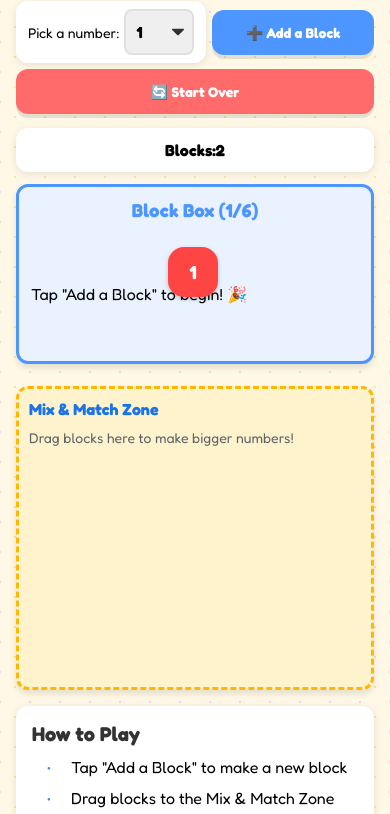
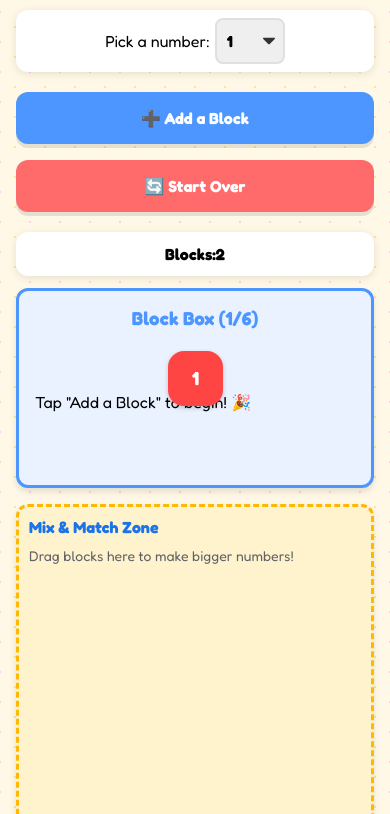
Before and after one commit to raghvns1987/CubeStackKidsGame, a plain HTML site: page index.html in a window 390 px wide. Shown: the part 48-862 px from the top of the page. Drawn offline with Linux system fonts and the light colour scheme.

Commit message:
Add files via upload

```diff
--- a/index.html
+++ b/index.html
@@ -216,26 +216,27 @@
         .game-container {
             display: flex;
             flex-direction: column;
-            gap: 20px;
+            gap: 16px;
             width: 100%;
             margin-top: 10px;
             position: relative;
-            min-height: 60vh;
+            min-height: 70vh;
         }
 
         .cube-area, .combining-area {
             position: relative;
             width: 100%;
-            min-height: 200px;
+            min-height: 220px;
             border-radius: 12px;
-            padding: 15px;
+            padding: 16px;
             box-shadow: 0 4px 6px rgba(0, 0, 0, 0.1);
         }
 
         .cube-area {
             border: 3px solid #4D96FF;
             background-color: #eaf2ff;
-            margin-bottom: 10px;
+            flex: 0 0 auto;
+            order: 1;
         }
 
         .cube-area h3 {
@@ -255,8 +256,9 @@
             border: 3px dashed #ffb703;
             background-color: #fff3cd;
             flex: 1;
-            min-height: 300px;
+            min-height: 280px;
             transition: border-color 0.2s ease, background-color 0.2s ease;
+            order: 2;
         }
 
         .combining-area.drag-over {
@@ -390,66 +392,108 @@
             20%, 40%, 60%, 80% { transform: translateX(2px); }
         }
 
-        /* Mobile-specific improvements */
+        /* Mobile-first vertical layout */
         @media (max-width: 767px) {
             .controls {
-                gap: 6px;
+                gap: 8px;
+                flex-direction: column;
+                align-items: stretch;
+            }
+
+            .controls > * {
+                width: 100%;
+                justify-content: center;
             }
 
             .add-button, .reset-button {
-                font-size: 14px;
-                padding: 14px 16px;
-                min-width: 100px;
+                font-size: 16px;
+                padding: 16px 20px;
+                min-width: 100%;
+                margin: 4px 0;
+            }
+
+            .value-selector {
+                justify-content: center;
+                margin-bottom: 8px;
             }
 
             .value-selector label {
-                font-size: 14px;
+                font-size: 16px;
             }
 
-            .cube-area, .combining-area {
-                min-height: 180px;
-                padding: 12px;
+            .counter {
+                margin-top: 8px;
+                order: 3;
+            }
+
+            .cube-area {
+                min-height: 200px;
+                padding: 16px;
+                order: 1;
+            }
+
+            .combining-area {
+                min-height: 320px;
+                padding: 16px;
+                order: 2;
             }
 
             .game-container {
-                gap: 12px;
+                gap: 16px;
+                min-height: 75vh;
             }
 
-            /* Larger touch targets on mobile */
+            /* Optimized cube sizes for mobile */
             .cube {
-                min-width: 50px;
-                min-height: 50px;
+                min-width: 55px;
+                min-height: 55px;
+            }
+
+            h1 {
+                font-size: clamp(26px, 7vw, 32px);
+                margin-bottom: 16px;
             }
         }
 
+        /* Tablet and desktop layout */
         @media (min-width: 768px) {
+            .controls {
+                flex-direction: row;
+                flex-wrap: nowrap;
+            }
+
+            .controls > * {
+                width: auto;
+            }
+
+            .counter {
+                flex: 0 0 auto;
+                margin-top: 0;
+                padding: 8px 15px;
+                order: 0;
+            }
+
+            h1 {
+                font-size: 32px;
+            }
+        }
+
+        /* Large desktop layout - horizontal */
+        @media (min-width: 1024px) {
             .game-container {
                 flex-direction: row;
                 min-height: 50vh;
             }
 
             .cube-area {
-                width: 200px;
-                min-height: 300px;
-                margin-bottom: 0;
+                width: 220px;
+                min-height: 400px;
+                order: 1;
             }
 
             .combining-area {
                 min-height: 400px;
-            }
-
-            .controls {
-                flex-wrap: nowrap;
-            }
-
-            .counter {
-                flex: 0 0 auto;
-                margin-top: 0;
-                padding: 8px 15px;
-            }
-
-            h1 {
-                font-size: 32px;
+                order: 2;
             }
         }
     </style>
```
